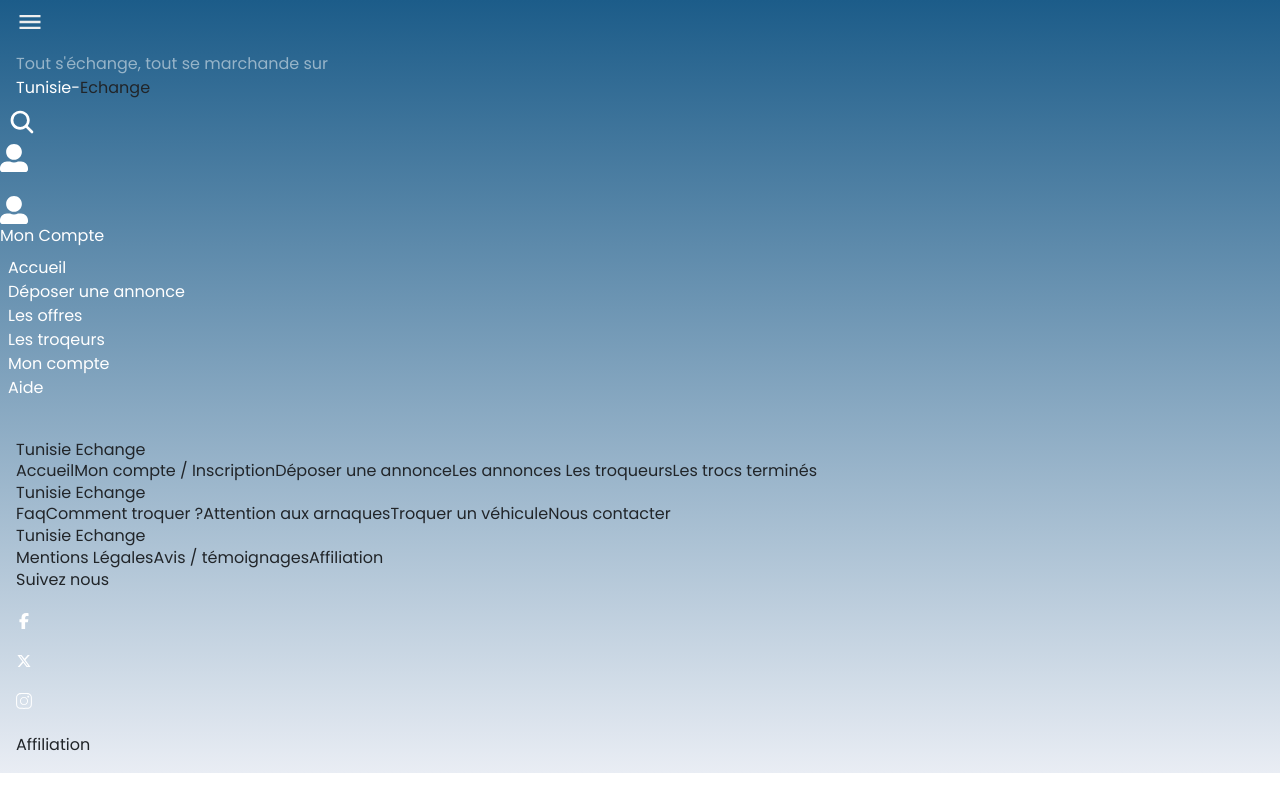
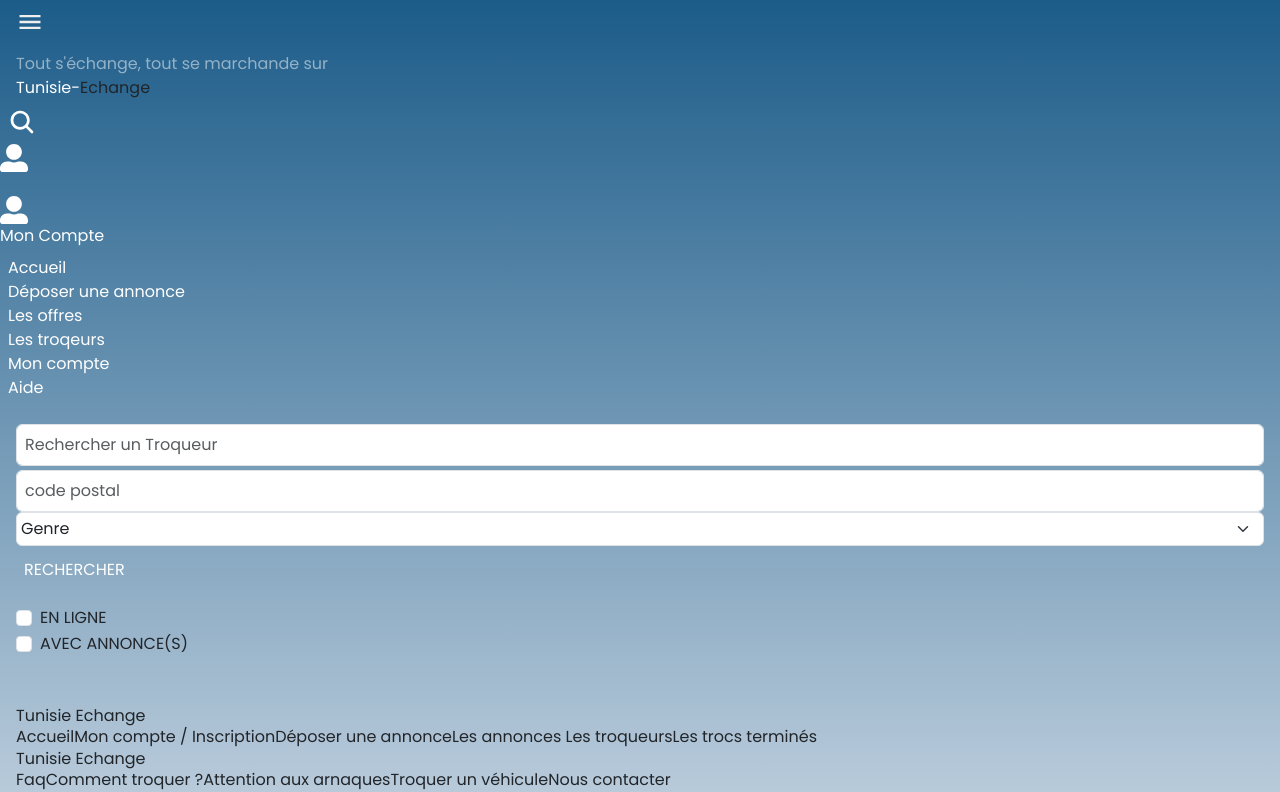
Before and after one commit to GharbiHaithem/tunisian-troc, a React (Vite) app: page /members in a window 1280 px wide. Shown: the top 792 px of the page. Built offline with nearby package versions, Linux system fonts and the light colour scheme.

Commit message:
updateV1

```diff
--- a/src/App.jsx
+++ b/src/App.jsx
@@ -15,6 +15,8 @@
 import Offres from './Component/Offres'
 import DepotAnnonce from './Component/DepotAnnonce'
 import Mag from './Component/Mag'
+import Home from './Component/Home'
+import Members from './Component/Members'
 function App() {
 const[openMenu,setOpenMenu] = useState(false)
 const [isMediumScreen, setIsMediumScreen] = useState(false);
@@ -35,11 +37,12 @@
 }, []);
   return (
     <div className={`relative body  }  `}>
-    {openMenu && <div className='z-[11] absolute top-0 left-[250px] w-full h-screen bg-[#0008]'></div>}
+    {openMenu && <div className='z-[11] absolute top-0 left-[250px] w-full h-[270vh] bg-[#0008]'></div>}
  <BrowserRouter>
  <Header setShowmenu={setShowmenu} showmenu={showmenu}  setOpenMenu={setOpenMenu} isMediumScreen={isMediumScreen} openMenu={openMenu} />
    <Routes>
-       <Route exact  path='/'  element={<Login isMediumScreen={isMediumScreen}  openMenu={openMenu} setOpenMenu={setOpenMenu}/>}  />
+   <Route exact path='/' element={<Home/>} />
+       <Route   path='/login'  element={<Login isMediumScreen={isMediumScreen}  openMenu={openMenu} setOpenMenu={setOpenMenu}/>}  />
        <Route   path='/register' element={<Register isMediumScreen={isMediumScreen}  openMenu={openMenu} setOpenMenu={setOpenMenu}/>}  />
        <Route   path='/member'  element={<Member isMediumScreen={isMediumScreen} openMenu={openMenu} setOpenMenu={setOpenMenu}/>}  />
        <Route path='/info' element={<Info/>} />
@@ -49,6 +52,7 @@
 
      <Route path='/offres' element={<Offres/>} />
      <Route path='/depotannonce' element={<DepotAnnonce/>} />
+     <Route path='/members' element={<Members/>} />
 
    </Routes>
    <Footer isMediumScreen={isMediumScreen} setOpenMenu={setOpenMenu} openMenu={openMenu}/>
--- /dev/null
+++ b/src/Component/Home/index.jsx
@@ -0,0 +1,62 @@
+import React, { useState } from 'react'
+
+const Home = () => {
+    const[hovered,setHovered]= useState(null)
+  return (
+    <div className='md:w-[80%] w-full bg-gradient-to-r p-3 mx-auto from-slate-300 to-slate-100 h-[max-content]'>
+  <form className='flex  w-full gap-3 md:flex-row  md:justify-between md:items-center flex-col'>
+             <div className="form-group md:w-[35%] w-full">
+
+                <input className="form-control rounded-lg w-full text-xs p-2 md:h-11" type="text" required="" placeholder="Rechercher "/>
+              </div>
+
+              <select className="form-select p-2 form-select-sm w-full  md:w-[25%]" aria-label=".form-select-lg example">
+  <option selected>Toute les catégories</option>
+  <option value="1">One</option>
+  <option value="2">Two</option>
+  <option value="3">Three</option>
+</select>
+<select className="form-select form-select-sm p-2 w-full  md:w-[25%]" aria-label=".form-select-lg example">
+  <option selected>Toute la tunisie</option>
+  <option value="1">One</option>
+  <option value="2">Two</option>
+  <option value="3">Three</option>
+</select>
+              <button className='bg-[#236693] p-2 md:w-[15%]  w-full  text-white rounded-lg'>Rechercher</button>
+             </form>
+
+             <div className='mt-5 w-[100%]'>
+                <h6 className='text-[#236693] md:font-semibold  font-normal '>Dernières annonces de troc déposées :</h6>
+                <div className='flex flex-wrap gap-2 mt-2'>
+                  <div className='md:w-[calc(20%-8px)]  w-[calc(50%-8px)] rounded-lg relative cursor-pointer h-full ' onMouseLeave={()=>setHovered(null)}  onMouseEnter={()=>setHovered('img1')}>
+                  <img className=' rounded-lg' src='https://img.freepik.com/photos-gratuite/vue-voiture-3d_23-2150796894.jpg?t=st=1714914331~exp=1714917931~hmac=772c422d5dc65caf601d458e130b8af9daf3172280d5cc70a736138da8266a0b&w=740'  />
+                 <span className='absolute bg-[#00000062] bottom-0 text-center left-0 h-10 flex justify-center items-center w-full text-white'>BMW CLS12</span>
+                  {hovered === 'img1'  && <div className='absolute bg-[#00000062] top-0 text-center left-0 h-full flex justify-center items-center w-full text-white rounded-lg'></div>}
+                   </div>
+                  <div className='md:w-[calc(20%-8px)] w-[calc(50%-8px)] relative rounded-lg cursor-pointer' onMouseLeave={()=>setHovered(null)} onMouseEnter={()=>setHovered('img2')}>
+                  <img className=' rounded-lg' src='https://img.freepik.com/photos-gratuite/vue-voiture-3d_23-2150796894.jpg?t=st=1714914331~exp=1714917931~hmac=772c422d5dc65caf601d458e130b8af9daf3172280d5cc70a736138da8266a0b&w=740'  />
+                  <span className='absolute bg-[#00000062] bottom-0 text-center left-0 h-10 flex justify-center items-center w-full text-white'>DODGE CARBBO</span>
+                  {hovered === 'img2'  && <div className='absolute bg-[#00000062] top-0 text-center left-0 h-full flex justify-center items-center w-full text-white rounded-lg'></div>}
+                  </div>
+                 <div className='md:w-[calc(20%-8px)] w-[calc(50%-8px)] relative rounded-lg  cursor-pointer '  onMouseLeave={()=>setHovered(null)} onMouseEnter={()=>setHovered('img3')} >
+                 <img className=' rounded-lg' src='https://img.freepik.com/photos-gratuite/voiture-3d-dans-rue-ville_23-2150796852.jpg?t=st=1714914546~exp=1714918146~hmac=11966236caf68d7b0d14df3ddcf6308a2c404ce84f53b828c98fffef4197731b&w=740'  />
+                 <span className='absolute bg-[#00000062] bottom-0 text-center left-0 h-10 flex justify-center items-center w-full text-white'>ALFA ROMEO</span>
+                 {hovered === 'img3'  && <div className='absolute bg-[#00000062] top-0 text-center left-0 h-full flex justify-center items-center w-full text-white rounded-lg'></div>}
+                 </div>
+                 <div className='md:w-[calc(20%-8px)] w-[calc(50%-8px)] relative rounded-lg cursor-pointer'  onMouseLeave={()=>setHovered(null)} onMouseEnter={()=>setHovered('img4')}>
+                 <img className=' rounded-lg' src='https://img.freepik.com/photos-gratuite/voiture-3d-fond-simple_23-2150797024.jpg?t=st=1714914570~exp=1714918170~hmac=6635f4844a724e467596083f3cc8e3db78245f1180075174a677432c256cd17d&w=740'  />
+                 <span className='absolute bg-[#00000062] bottom-0 text-center left-0 h-10 flex justify-center items-center w-full text-white'>BIGGATTI ITA</span>
+                 {hovered === 'img4'  && <div className='absolute bg-[#00000062] top-0 text-center left-0 h-full flex justify-center items-center w-full text-white rounded-lg'></div>}
+                 </div>
+                  <div className='md:w-[calc(20%-8px)]  w-[calc(50%-8px)]  relative rounded-lg cursor-pointer '  onMouseLeave={()=>setHovered(null)}  onMouseEnter={()=>setHovered('img5')}>
+                  <img className=' rounded-lg' src='https://img.freepik.com/photos-gratuite/voiture-3d-dans-rue-ville_23-2150796862.jpg?t=st=1714914625~exp=1714918225~hmac=790f243dcaf0df43ec2fa5df521c49fbca28e41ba985e8a35246926746258a9f&w=740'  />
+                  <span className='absolute bg-[#00000062] bottom-0 text-center left-0 h-10 flex justify-center items-center w-full text-white'>FERRARRI 2SK</span>
+                  {hovered === 'img5'  && <div className='absolute bg-[#00000062] top-0 text-center left-0 h-full flex justify-center items-center w-full text-white rounded-lg'></div>}
+                  </div>
+                </div>
+             </div>
+    </div>
+  )
+}
+
+export default Home
--- /dev/null
+++ b/src/Component/Members/index.jsx
@@ -0,0 +1,48 @@
+import React from 'react'
+
+const Members = () => {
+  return (
+    <div className='bg-gradient-to-br from-slate-400 to-slate-300 md:w-[80%] p-3 w-full h-[max-content] mx-auto'>
+    <form className=''>
+            <div className='md:flex md:items-center w-full md:gap-1'>
+               <div className="form-group md:w-[35%]">
+
+                <input className="form-control rounded-lg text-xs p-2 md:h-11" type="text" required="" placeholder="Rechercher un Troqueur"/>
+              </div>
+
+         <div className='flex md:flex-row gap-2 md:w-1/2  md:mt-2 mt-1'>
+         <div className="form-group  w-1/2">
+
+               <input className="form-control rounded-lg text-xs p-2 md:h-11" type="text" required="" placeholder="code postal"/>
+             </div>
+             <select className="form-select w-1/2 p-1" id="inputGroupSelect01">
+                        <option selected="">Genre</option>
+                        <option value="1">Homme</option>
+                        <option value="2">Femme</option>
+
+                      </select>
+         </div>
+
+
+              <button className='bg-[#1c5c89] p-2 md:1/5 md:w-1/4 w-full md:mt-3 mt-1 text-white rounded-lg'>RECHERCHER</button>
+            </div>
+                 <div className='mt-3 flex gap-2'>
+             <div className="form-check ">
+  <input className="form-check-input" type="checkbox" value="" id="flexCheckChecked"  />
+  <label className="form-check-label text-xs" htmlFor="flexCheckChecked">
+  EN LIGNE
+  </label>
+</div>
+<div className="form-check ">
+  <input className="form-check-input" type="checkbox" value="" id="flexCheckChecked" />
+  <label className="form-check-label text-xs" htmlFor="flexCheckChecked">
+  AVEC ANNONCE(S)
+  </label>
+</div>
+             </div>
+             </form>
+    </div>
+  )
+}
+
+export default Members
--- a/src/Component/Menu/index.jsx
+++ b/src/Component/Menu/index.jsx
@@ -12,16 +12,16 @@
           <Link className={` ${openMenu ? 'text-black  text-lg font-bold' : 'text-white hover:text-blue-700'} `}  onMouseEnter={()=>setShowmenu(false)}>Accueil</Link>
        {openMenu &&<hr className='mt-2 bg-slate-200' />}
         </li>
-        <li>
-          <Link to={'/depotannonce'} onClick={()=>setOpenMenu(false)}className={` ${openMenu ? 'text-black  text-lg font-bold' : 'text-white hover:text-blue-700'} `}  onMouseEnter={()=>setShowmenu(false)}>Déposer  une annonce</Link>
+        <li onClick={()=>setOpenMenu(false)}>
+          <Link to={'/depotannonce'} className={` ${openMenu ? 'text-black  text-lg font-bold' : 'text-white hover:text-blue-700'} `}  onMouseEnter={()=>setShowmenu(false)}>Déposer  une annonce</Link>
+          {openMenu &&<hr className='mt-2 bg-slate-200' />}
+        </li>
+        <li onClick={()=>setOpenMenu(false)}>
+          <Link to="/offres"   className={` ${openMenu ? 'text-black  text-lg font-bold' : 'text-white hover:text-blue-700'} `}   onMouseEnter={()=>{setShowmenu(true) }}  >Les offres</Link>
           {openMenu &&<hr className='mt-2 bg-slate-200' />}
         </li>
         <li>
-          <Link to="/offres" onClick={()=>setOpenMenu(false)}  className={` ${openMenu ? 'text-black  text-lg font-bold' : 'text-white hover:text-blue-700'} `}   onMouseEnter={()=>{setShowmenu(true) }}  >Les offres</Link>
-          {openMenu &&<hr className='mt-2 bg-slate-200' />}
-        </li>
-        <li>
-          <Link className={` ${openMenu ? 'text-black  text-lg font-bold' : 'text-white hover:text-blue-700'} `}  onMouseEnter={()=>setShowmenu(false)}>Les troqeurs</Link>
+          <Link to={'/members'} className={` ${openMenu ? 'text-black  text-lg font-bold' : 'text-white hover:text-blue-700'} `}  onMouseEnter={()=>setShowmenu(false)}>Les troqeurs</Link>
           {openMenu &&<hr className='mt-2 bg-slate-200' />}
         </li>
         <li>
```
